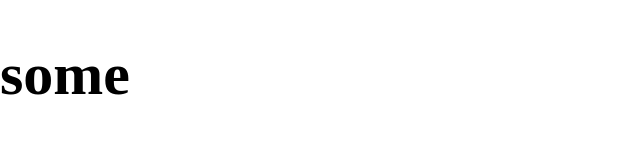
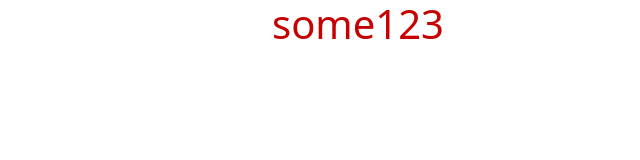
Before and after one commit to Skkc777/pulsometrs_project_udemy, a website: page index.html in a window 1280 px wide. Shown: the whole page, without its empty margins (0-640 px from the left). Drawn offline with nearby package versions, Linux system fonts and the light colour scheme; files that its build step writes are made by us from their sources.

Commit message:
bootstrap file

```diff
--- a/gulpfile.js
+++ b/gulpfile.js
@@ -17,7 +17,7 @@ gulp.task('server', function () {
 });
 
 gulp.task('styles', function () {
-    return gulp.src('scss/*.+(scss|sass)')
+    return gulp.src('sass/*.+(scss|sass)')
         .pipe(sass({
             outputStyle: 'compressed'
         }).on('error', sass.logError))
@@ -34,7 +34,7 @@ gulp.task('styles', function () {
 });
 
 gulp.task('watch', function () {
-    gulp.watch('scss/*.+(scss|sass)', gulp.parallel('styles'));
+    gulp.watch('sass/*.+(scss|sass)', gulp.parallel('styles'));
     gulp.watch('*.html').on('change', browserSync.reload);
 });
 
--- a/index.html
+++ b/index.html
@@ -1,20 +1,22 @@
 <!DOCTYPE html>
 
 <html lang='en'>
+
 <head>
 
     <!--[if lt IE 9]> <script src='//html5shiv.
 googlecode.com/ svn/trunk/html5.js'></script>
 <![endif]-->
-<meta charset='utf-8'/>
-<meta http-equiv='content-type' content='text/html'/>
-<meta name='description' content='Info for SEO'/>
-<meta name='author' content='Stanislav SKK'/>
-<meta http-equiv='X-UA-Compatible' content='IE=edge,chrome=1'/>
-<meta name='viewport' content='width=device-width, initial-scale=1.0'/>
+    <meta charset='utf-8' />
+    <meta http-equiv='content-type' content='text/html' />
+    <meta name='description' content='Info for SEO' />
+    <meta name='author' content='Stanislav SKK' />
+    <meta http-equiv='X-UA-Compatible' content='IE=edge,chrome=1' />
+    <meta name='viewport' content='width=device-width, initial-scale=1.0' />
     <title> 30-65 SYMBOLS </title>
-<link rel='stylesheet' type='text/css' href='normalize.css'/>
-<link rel='stylesheet' type='text/css' href='style.css' media='screen'/>
+    <link rel="stylesheet" href="css\bootstrap-reboot.min.css"> <!-- нормалайз от бутстрапа -->
+    <link rel="stylesheet" href="css\bootstrap-grid.min.css"> <!-- сетка гридов от бутстрапа -->
+    <link rel='stylesheet' type='text/css' href='css/style.min.css' media='screen' />
 
 </head>
 
@@ -22,7 +24,13 @@ googlecode.com/ svn/trunk/html5.js'></script>
 
     <header>
         <div class="header">
-        <h1>some</h1>
+            <div class="container">
+                <div class="row">
+                    <div class="col-xl-6 offset-xl-2">
+                        <h1>some123</h1>
+                    </div>
+                </div>
+            </div>
         </div>
     </header>
 
@@ -43,4 +51,5 @@ googlecode.com/ svn/trunk/html5.js'></script>
 
     <!-- <script src='script.js'></script> -->
 </body>
+
 </html>
--- a/package.json
+++ b/package.json
@@ -26,6 +26,7 @@
     "node-sass": "^6.0.0"
   },
   "dependencies": {
+    "bootstrap": "^5.0.2",
     "debug": "^2.6.9",
     "gulp-clean-css": "^4.3.0",
     "har-validator": "^5.1.5",
--- a/sass/_general.sass
+++ b/sass/_general.sass
@@ -5,3 +5,5 @@
 header
     padding: 0
     font-size: 30px
+    h1
+        color: $main-c
--- a/sass/_var.sass
+++ b/sass/_var.sass
@@ -0,0 +1 @@
+$main-c: #c70101
```
Also changed, not shown: css/bootstrap-grid.min.css (added), css/bootstrap-reboot.min.css (added), css/style.min.css, sass/_mixin.sass (line endings or trailing spaces), 2 other files. Lines whose indentation alone changed are shown as unchanged.
